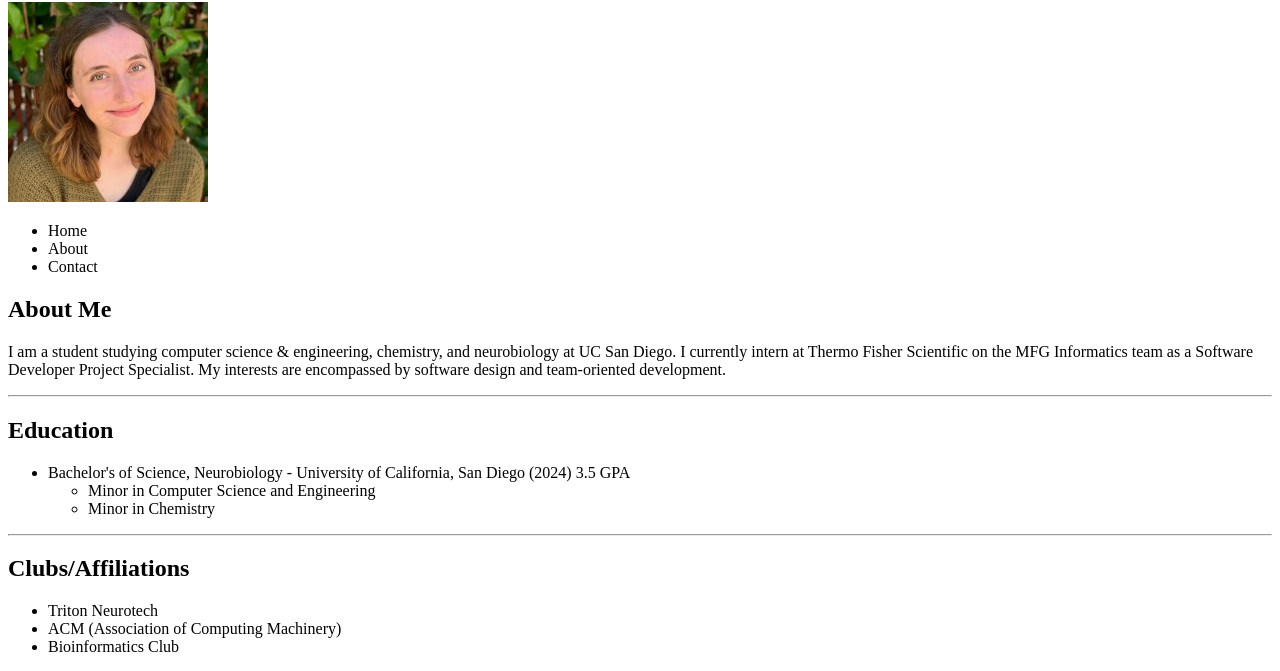
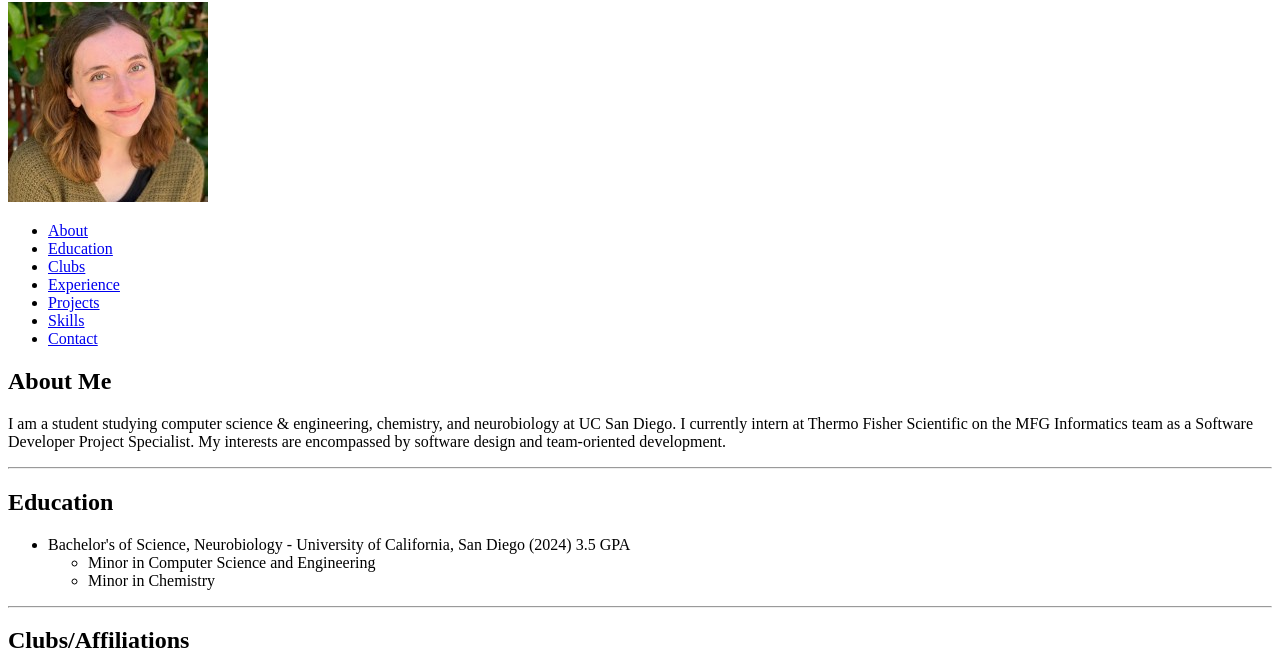
Before and after one commit to claireandolina/resume, a plain HTML site: page index.html in a window 1280 px wide. Shown: the part 78-749 px from the top of the page. Drawn offline with Linux system fonts and the light colour scheme.

Commit message:
Added hyperlink to personal LinkedIn page

```diff
--- a/index.html
+++ b/index.html
@@ -9,14 +9,19 @@
     <h1>Claire Andolina</h1>
     <img src="./assets/images/claire-headshot.jpeg" size = 200/>
     <ul>
-        <li>Home</li>
-        <li>About</li>
-        <li>Contact</li>
+        <li><a href="#about">About</a></li>
+        <li><a href="#edu">Education</a></li>
+        <li><a href="#clubs">Clubs</a></li>
+        <li><a href="#exp">Experience</a></li>
+        <li><a href="#proj">Projects</a></li>
+        <li><a href="#skills">Skills</a></li>
+        <li><a href="https://www.linkedin.com/in/claire-andolina/">Contact</a></li>
     </ul>
-    <h2>About Me</h2>
+
+    <h2 id="about">About Me</h2>
     <p>I am a student studying computer science & engineering, chemistry, and neurobiology at UC San Diego. I currently intern at Thermo Fisher Scientific on the MFG Informatics team as a Software Developer Project Specialist. My interests are encompassed by software design and team-oriented development.</p>
     <hr />
-    <h2>Education</h2>
+    <h2 id="edu">Education</h2>
     <ul>
         <li>Bachelor's of Science, Neurobiology - University of California, San Diego (2024) 3.5 GPA</li>
         <ul>
@@ -25,14 +30,14 @@
         </ul>
     </ul>
     <hr />
-    <h2>Clubs/Affiliations</h2>
+    <h2 id="clubs">Clubs/Affiliations</h2>
     <ul>
         <li>Triton Neurotech</li>
         <li>ACM (Association of Computing Machinery)</li>
         <li>Bioinformatics Club</li>
     </ul>
     <hr />
-    <h2>Work Experience</h2>
+    <h2 id="exp">Work Experience</h2>
     <ul>
         <li><h3>Software Development Project Specialist - Thermo Fisher Scientific</h3>
         <p>Jan 2023 - Present</p></li>
@@ -58,7 +63,7 @@
         </li>
     </ul>
     <hr />
-    <h2>Projects</h2>
+    <h2 id="proj">Projects</h2>
     <ul>
         <li><h3>Full-Stack EHS Management Portal</h3>
             <p>September 2023 - Present</p>
@@ -89,7 +94,7 @@
         </ul></li>
     </ul>
     <hr />
-    <h2>Skills</h2>
+    <h2 id="skills">Skills</h2>
     <ul>
         <li>Software development, testing (Selenium), debugging, wireframing, and modeling (UML)</li>
         <li>Detailed, efficient, and organized</li>
```
